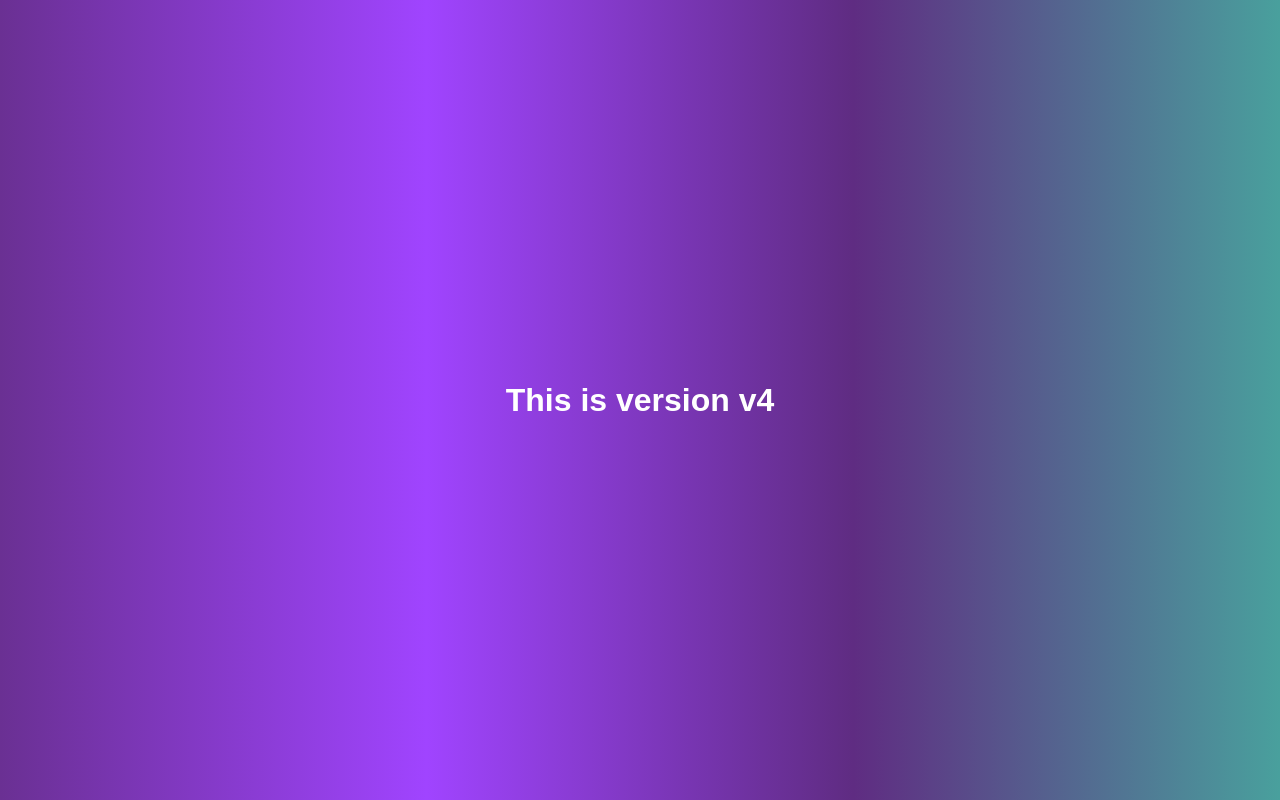
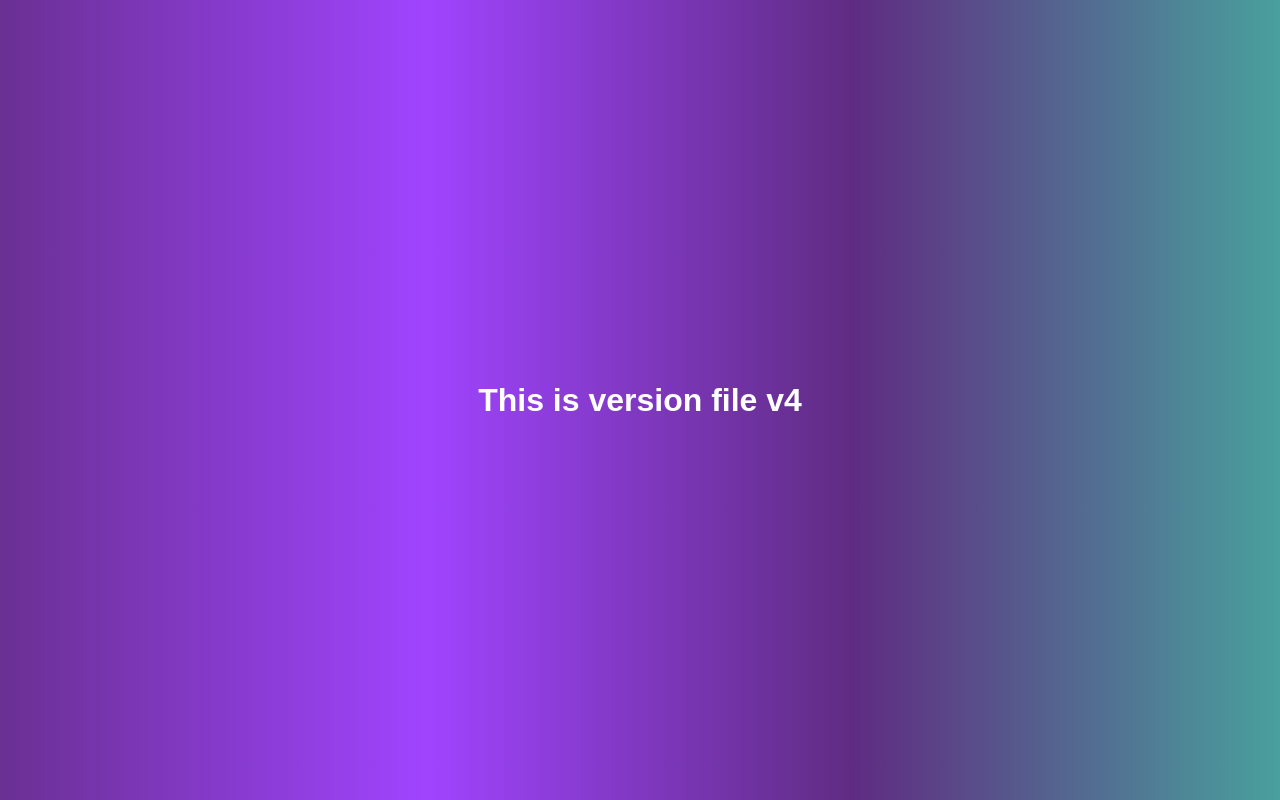
Before and after one commit to sinhatanvi/myrepo, a plain HTML site: page index.html in a window 1280 px wide. Drawn offline with Linux system fonts and the light colour scheme.

Commit message:
added some string

```diff
--- a/index.html
+++ b/index.html
@@ -7,6 +7,6 @@
     <link rel="stylesheet" href="styles.css">
 </head>
 <body>
-    <h1>This is version v4</h1>
+    <h1>This is version file v4</h1>
 </body>
 </html>
```
